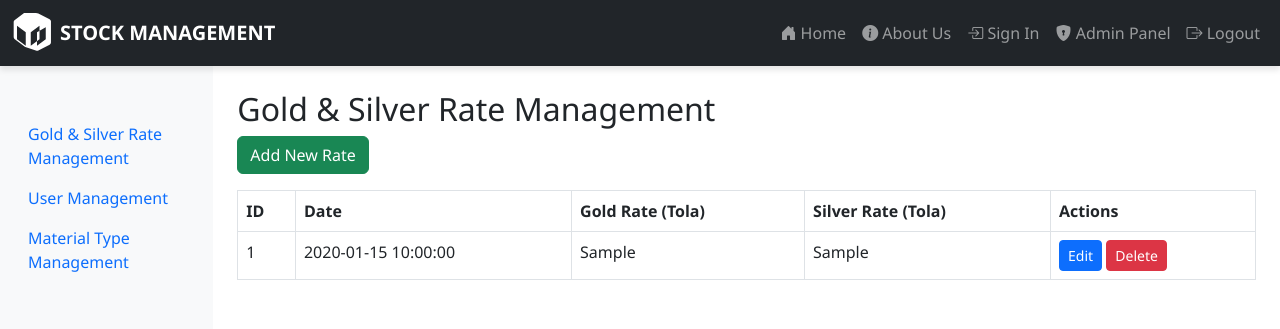
After one commit to amarendrakumarsaroj/stock-management, a PHP site: page /goldsilverrate.php in a window 1280 px wide. The commit adds this page. Shown: the top 329 px of the page. Run offline with PHP 8.4, Linux system fonts and the light colour scheme; the visitor is signed in with stand-in values (Sample User, id 1); tables that the repository leaves empty or names only in its code hold one stand-in row (values such as "Sample post"); data that the repository does not hold is empty.

Commit message:
added goldsilverrate

```diff
--- /dev/null
+++ b/frontend/goldsilverrate.php
@@ -0,0 +1,51 @@
+<?php
+include 'includes/db.php';
+session_start();
+if (!isset($_SESSION['user'])) {
+  header("Location: signin.php");
+  exit();
+}
+
+$page = 'goldsilverrate'; // this is important for sidebar active link
+
+// Delete operation (soft delete can be used if needed)
+if (isset($_GET['delete'])) {
+  $delete_id = intval($_GET['delete']);
+  $conn->query("DELETE FROM goldsilverrate WHERE id = $delete_id");
+  header("Location: goldsilverrate.php");
+  exit();
+}
+
+// Add operation
+if (isset($_POST['add'])) {
+  $date = $conn->real_escape_string($_POST['date']);
+  $gold_rate_tola = floatval($_POST['gold_rate_tola']);
+  $silver_rate_tola = floatval($_POST['silver_rate_tola']);
+
+  $conn->query("INSERT INTO goldsilverrate (date, gold_rate_tola, silver_rate_tola)
+                VALUES ('$date', $gold_rate_tola, $silver_rate_tola)");
+  header("Location: goldsilverrate.php");
+  exit();
+}
+
+// Update operation
+if (isset($_POST['update'])) {
+  $id = intval($_POST['id']);
+  $date = $conn->real_escape_string($_POST['date']);
+  $gold_rate_tola = floatval($_POST['gold_rate_tola']);
+  $silver_rate_tola = floatval($_POST['silver_rate_tola']);
+
+  $conn->query("UPDATE goldsilverrate
+                SET date='$date', gold_rate_tola=$gold_rate_tola, silver_rate_tola=$silver_rate_tola
+                WHERE id=$id");
+  header("Location: goldsilverrate.php");
+  exit();
+}
+
+// Fetch all records
+$result = $conn->query("SELECT * FROM goldsilverrate ORDER BY date DESC");
+
+// Load main content file
+$content = 'includes/goldsilverrate_management.php';
+include 'includes/layout.php';
+?>
--- /dev/null
+++ b/frontend/includes/goldsilverrate_management.php
@@ -0,0 +1,43 @@
+<h2>Gold & Silver Rate Management</h2>
+
+<!-- Add New Button -->
+<div class="mb-3">
+  <button class="btn btn-success" data-bs-toggle="modal" data-bs-target="#addModal">Add New Rate</button>
+</div>
+
+<table class="table table-bordered">
+  <thead>
+    <tr>
+      <th>ID</th>
+      <th>Date</th>
+      <th>Gold Rate (Tola)</th>
+      <th>Silver Rate (Tola)</th>
+      <th>Actions</th>
+    </tr>
+  </thead>
+  <tbody>
+    <?php while ($row = $result->fetch_assoc()): ?>
+      <tr>
+        <td><?= $row['id'] ?></td>
+        <td><?= htmlspecialchars($row['date']) ?></td>
+        <td><?= $row['gold_rate_tola'] ?></td>
+        <td><?= $row['silver_rate_tola'] ?></td>
+        <td>
+          <button
+            class="btn btn-primary btn-sm editBtn"
+            data-id="<?= $row['id'] ?>"
+            data-date="<?= $row['date'] ?>"
+            data-gold="<?= $row['gold_rate_tola'] ?>"
+            data-silver="<?= $row['silver_rate_tola'] ?>"
+            data-bs-toggle="modal"
+            data-bs-target="#editModal">
+            Edit
+          </button>
+          <a href="?delete=<?= $row['id'] ?>" class="btn btn-danger btn-sm">Delete</a>
+        </td>
+      </tr>
+    <?php endwhile; ?>
+  </tbody>
+</table>
+
+<?php include 'includes/goldsilverrate_modals.php'; ?>
--- /dev/null
+++ b/frontend/includes/goldsilverrate_modals.php
@@ -0,0 +1,72 @@
+<!-- Add Modal -->
+<div class="modal fade" id="addModal" tabindex="-1" aria-labelledby="addModalLabel" aria-hidden="true">
+  <div class="modal-dialog">
+    <form method="POST" class="modal-content">
+      <div class="modal-header">
+        <h5 class="modal-title" id="addModalLabel">Add Gold & Silver Rate</h5>
+        <button type="button" class="btn-close" data-bs-dismiss="modal"></button>
+      </div>
+      <div class="modal-body">
+        <div class="mb-3">
+          <label class="form-label">Date</label>
+          <input type="datetime-local" class="form-control" name="date" required>
+        </div>
+        <div class="mb-3">
+          <label class="form-label">Gold Rate (Tola)</label>
+          <input type="number" step="0.01" class="form-control" name="gold_rate_tola" required>
+        </div>
+        <div class="mb-3">
+          <label class="form-label">Silver Rate (Tola)</label>
+          <input type="number" step="0.01" class="form-control" name="silver_rate_tola" required>
+        </div>
+      </div>
+      <div class="modal-footer">
+        <button type="submit" name="add" class="btn btn-success">Add</button>
+        <button type="button" class="btn btn-secondary" data-bs-dismiss="modal">Cancel</button>
+      </div>
+    </form>
+  </div>
+</div>
+
+<!-- Edit Modal -->
+<div class="modal fade" id="editModal" tabindex="-1" aria-labelledby="editModalLabel" aria-hidden="true">
+  <div class="modal-dialog">
+    <form method="POST" class="modal-content">
+      <div class="modal-header">
+        <h5 class="modal-title" id="editModalLabel">Edit Gold & Silver Rate</h5>
+        <button type="button" class="btn-close" data-bs-dismiss="modal"></button>
+      </div>
+      <div class="modal-body">
+        <input type="hidden" name="id" id="edit-id">
+        <div class="mb-3">
+          <label class="form-label">Date</label>
+          <input type="datetime-local" class="form-control" name="date" id="edit-date" required>
+        </div>
+        <div class="mb-3">
+          <label class="form-label">Gold Rate (Tola)</label>
+          <input type="number" step="0.01" class="form-control" name="gold_rate_tola" id="edit-gold" required>
+        </div>
+        <div class="mb-3">
+          <label class="form-label">Silver Rate (Tola)</label>
+          <input type="number" step="0.01" class="form-control" name="silver_rate_tola" id="edit-silver" required>
+        </div>
+      </div>
+      <div class="modal-footer">
+        <button type="submit" name="update" class="btn btn-success">Save Changes</button>
+        <button type="button" class="btn btn-secondary" data-bs-dismiss="modal">Cancel</button>
+      </div>
+    </form>
+  </div>
+</div>
+
+<script>
+// Fill edit modal
+document.querySelectorAll('.editBtn').forEach(button => {
+  button.addEventListener('click', () => {
+    document.getElementById('edit-id').value = button.getAttribute('data-id');
+    document.getElementById('edit-date').value = button.getAttribute('data-date');
+    document.getElementById('edit-gold').value = button.getAttribute('data-gold');
+    document.getElementById('edit-silver').value = button.getAttribute('data-silver');
+  });
+});
+</script>
--- a/frontend/includes/header.php
+++ b/frontend/includes/header.php
@@ -31,7 +31,7 @@
       <svg xmlns="http://www.w3.org/2000/svg" fill="white" class="bi bi-box-seam-fill" viewBox="0 0 16 16">
         <path d="M9.828.122a1 1 0 0 1 .715.09l4.5 2.25a1 1 0 0 1 .54.878v8.5a1 1 0 0 1-.54.878l-4.5 2.25a1 1 0 0 1-.715.09l-4.5-1.5a1 1 0 0 1-.328-.18l-4-3a1 1 0 0 1-.328-.752v-6a1 1 0 0 1 .328-.752l4-3a1 1 0 0 1 .328-.18l4.5-1.5zM2 5.122V10.5l3.5 2.625V7.747L2 5.122zm5.5 2.625v5.378l3.5-2.625V5.122L7.5 7.747zm7-2.625L10 7.747v5.378l3.5-2.625V5.122z"/>
       </svg>
-      <span class="fw-bold">StockMgmt</span>
+      <span class="fw-bold">STOCK MANAGEMENT</span>
     </a>
 
     <button class="navbar-toggler" type="button" data-bs-toggle="collapse" data-bs-target="#navbarNav">
--- a/frontend/includes/material_management.php
+++ b/frontend/includes/material_management.php
@@ -30,7 +30,7 @@
               data-bs-target="#editModal">
               Edit
             </button>
-            <a href="?delete=<?= $row['id'] ?>" class="btn btn-danger btn-sm">Soft Delete</a>
+            <a href="?delete=<?= $row['id'] ?>" class="btn btn-danger btn-sm">Delete</a>
           <?php else: ?>
             <span class="text-muted">Deleted</span>
           <?php endif; ?>
--- a/frontend/includes/sidebar.php
+++ b/frontend/includes/sidebar.php
@@ -1,6 +1,12 @@
 <nav class="col-md-2 d-md-block bg-light sidebar py-5">
   <div class="position-sticky">
     <ul class="nav flex-column">
+      <li class="nav-item">
+        <a class="nav-link <?php if($page == 'goldsilverrate') echo 'active'; ?>" href="goldsilverrate.php">
+          Gold & Silver Rate Management
+        </a>
+      </li>
+
       <li class="nav-item">
         <a class="nav-link <?php if($page == 'users') echo 'active'; ?>" href="admin.php">
           User Management
--- a/frontend/includes/user_management.php
+++ b/frontend/includes/user_management.php
@@ -27,7 +27,7 @@
               data-bs-toggle="modal" data-bs-target="#editModal">
               Edit
             </button>
-            <a href="?delete=<?= $row['id'] ?>" class="btn btn-danger btn-sm">Soft Delete</a>
+            <a href="?delete=<?= $row['id'] ?>" class="btn btn-danger btn-sm">Delete</a>
           <?php else: ?>
             <span class="text-muted">Deleted</span>
           <?php endif; ?>
```
Also changed, not shown: 1 other file.
